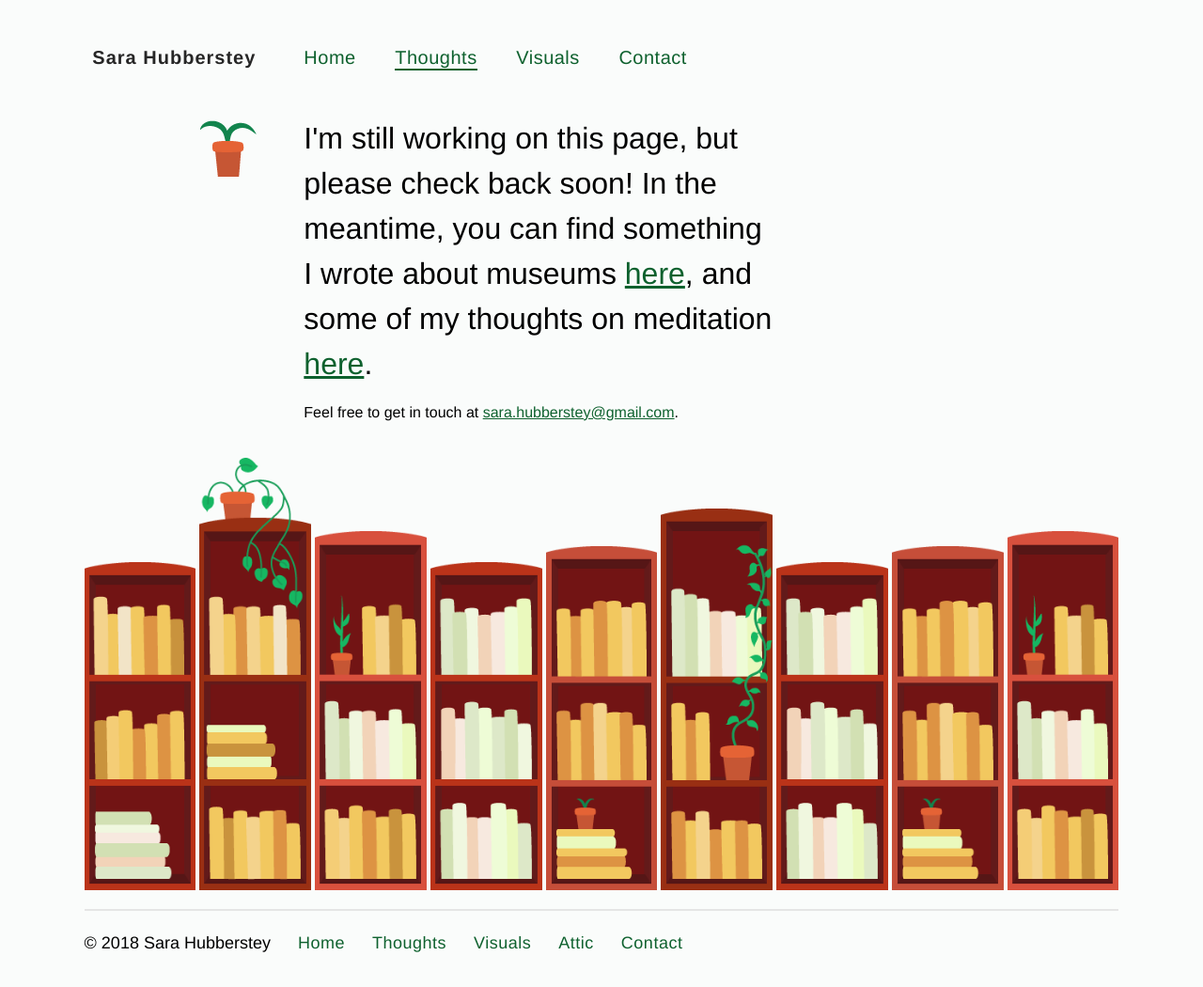
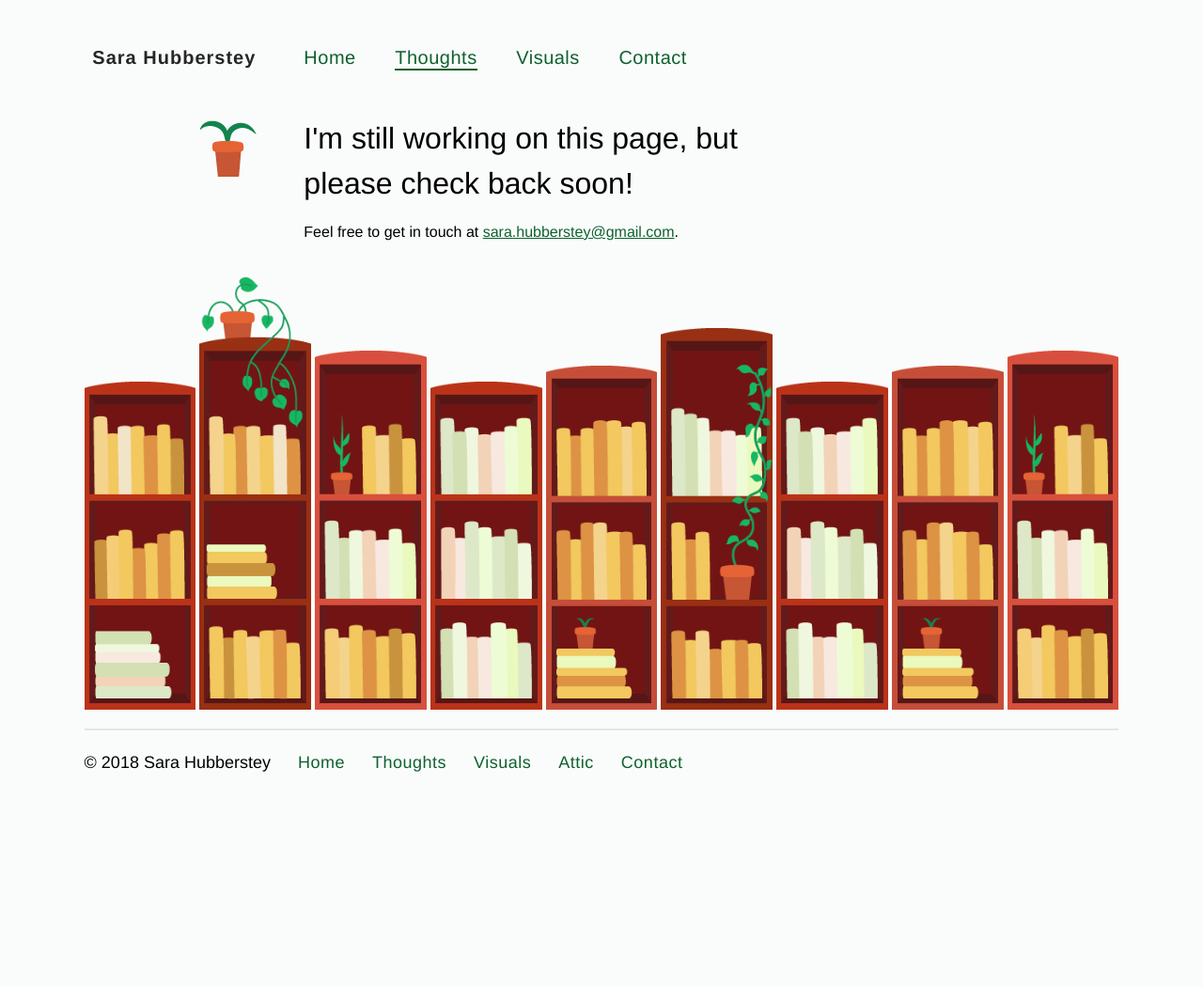
Before and after one commit to shubbs/shubbs.github.io, a Jekyll site: the page thoughts.html, which Jekyll copies as it is, in a window 1280 px wide. Shown: the whole page at 94% size. Built offline with Jekyll 4.4.1, drawn with Linux system fonts in a browser that asks for light colours; some web fonts are replaced; after the commit the page ends 900 px from its top, so only the background shows below that.

Commit message:
Update thoughts.html

```diff
--- a/thoughts.html
+++ b/thoughts.html
@@ -30,7 +30,7 @@
     <div class="content">
       <div class="introduction">
 
-        <p>I'm still working on this page, but please check back soon! In the meantime, you can find something I wrote about museums <a href="http://journal22.com/1/museums.html" target="_blank">here</a>, and some of my thoughts on meditation <a href="http://journal22.com/1/meditation.html" target="_blank">here</a>.</p>
+        <p>I'm still working on this page, but please check back soon!</p>
         <div class="under-construction">
           <p>Feel free to get in touch at <a href="mailto:sara.hubberstey@gmail.com" target="_blank">sara.hubberstey@gmail.com</a>.</p>
         </div>
```
